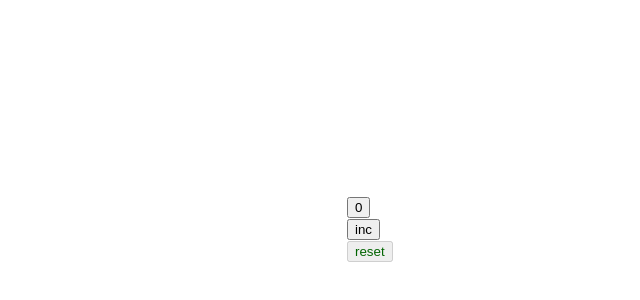
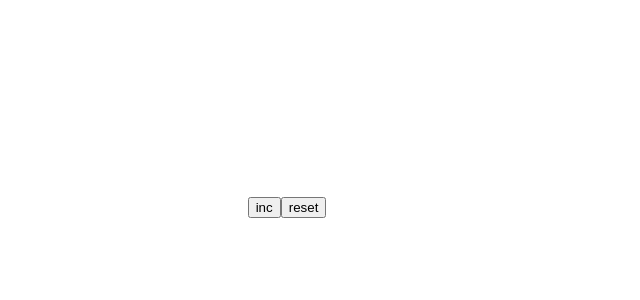
Before and after one commit to Pronat/my-counter, a React (Create React App) app: page / in a window 1280 px wide. Shown: the part 4-304 px from the top of the page, without its empty margins (353-993 px from the left). Built offline with nearby package versions, Linux system fonts and the light colour scheme.

Commit message:
lesson1-10

```diff
--- a/src/App.tsx
+++ b/src/App.tsx
@@ -1,50 +1,16 @@
 import React, {useEffect, useState} from 'react';
 import './App.css';
-import {Counter} from "./components/Counter";
 
 type CountType = number
 
 function App() {
-//     const [value, setValue] = useState<number>(0)
-//
-//     const addValue = () => {
-//         setValue(value + 1)
-//     }
-//     const setLocalStorageHandler = () => {
-//         localStorage.setItem("addValue", JSON.stringify(value))
-//     }
-//     const getLocalStorageHandler = () => {
-//         let newGet = localStorage.getItem("addValue")
-//         if (newGet) {
-//         setValue(JSON.parse(newGet))
-//     }}
-//     const clearLocalStorageHandler = () => {
-//         localStorage.clear()
-//     }
-//     const removeItemLocalStorageHandler = () => {
-//         localStorage.removeItem("addValue")
-//     }
-//
-//
-//     return (
-//         <div>
-//             <h1>{value}</h1>
-//             <button onClick={addValue}>inc</button>
-//             {/*<button onClick={setLocalStorageHandler}>setLocalStorage</button>*/}
-//             {/*<button onClick={getLocalStorageHandler}>getLocalStorage</button>*/}
-//             {/*<button onClick={clearLocalStorageHandler}>clearLocalStorage</button>*/}
-//             {/*<button onClick={removeItemLocalStorageHandler}>removeItemLocalStorage</button>*/}
-//         </div>
-//     )
-//
-// }
 
 
     let [count, setCount] = useState<CountType>(0)
     const addCounter = () => {
-  if (count < 5) {
-    count = Number(count) + 1
-    setCount(count)
+        if (count < 100) {
+           let newCount = Number(count) + 1
+            setCount(newCount)
         }
         console.log(count)
     }
@@ -56,11 +22,9 @@ const resetCounter = () => {
 
     return (
         <div className="App">
-  <Counter
-      addCounter={addCounter}
-      resetCounter={resetCounter}
-      count={count}
-  />
+            <button>inc</button>
+            <button>reset</button>
+
         </div>
     );
 }
--- a/src/components/Counter.tsx
+++ /dev/null
@@ -1,34 +0,0 @@
-import React, {MouseEventHandler} from 'react';
-
-type CounterType = {
-    addCounter: MouseEventHandler<HTMLButtonElement>
-    resetCounter: MouseEventHandler<HTMLButtonElement>
-    count: number
-}
-
-
-export const Counter = (props: CounterType) => {
-    let incTrue = props.count ===  5
-    let resetTrue = props.count === 0
-
-    let countClass = incTrue ? "error" : "button"
-
-    return (
-
-        <div className="buttons">
-            <button className={countClass}>{props.count}</button>
-            <div>
-            <button
-                className={countClass}
-                disabled={incTrue}
-                onClick={props.addCounter}
-            >inc</button>
-            <button
-                className="button"
-                disabled={resetTrue}
-                onClick={props.resetCounter}
-            >reset</button>
-            </div>
-        </div>
-    );
-};
```
Lines whose indentation alone changed are shown as unchanged.
